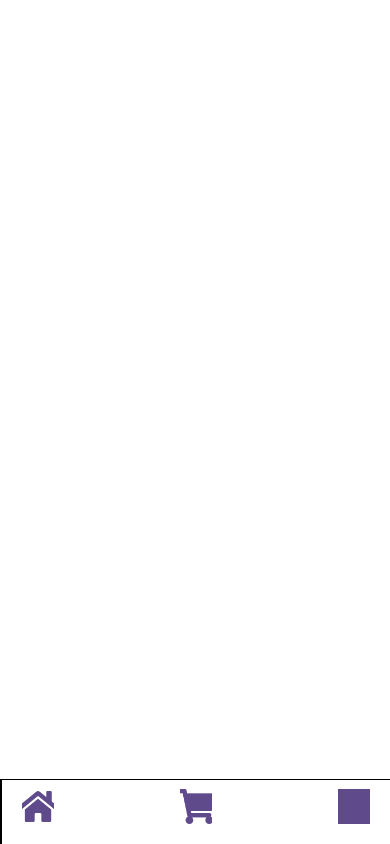
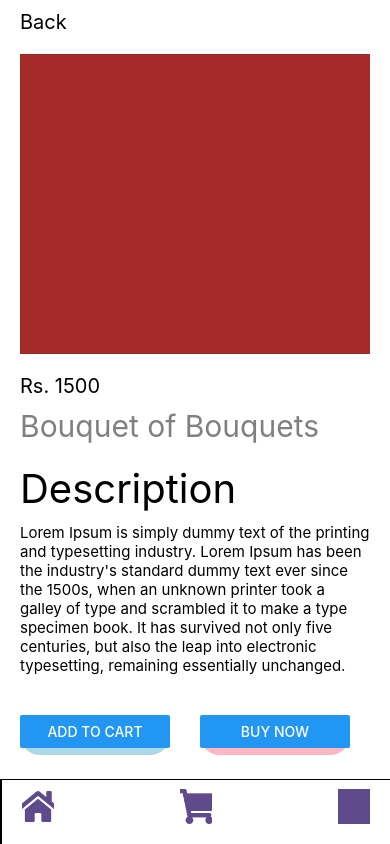
Before and after one commit to chanakaSubasinghe/Gift_Flora-React-Native, a React Native app: screen / in a window 390 px wide. Built offline with nearby package versions, Linux system fonts and the light colour scheme; grey boxes are pictures that could not be loaded.

Commit message:
add viewitem screen

```diff
--- a/App.js
+++ b/App.js
@@ -7,6 +7,7 @@ import ForgotPasswordScreen from './src/screens/member2/ForgotPasswordScreen';
 import LoginScreen from './src/screens/member2/LoginScreen';
 import RegisterScreen from './src/screens/member2/RegisterScreen';
 import HomeScreen from './src/screens/member3/HomeScreen';
+import ViewItemScreen from './src/screens/member3/ViewItemScreen';
 
 // importing components
 export default function App() {
@@ -15,8 +16,6 @@ export default function App() {
       <SafeAreaView style={styles.safeAreaView} />
 
       {/* --- Member 1 ---  */}
-
-      {/* <HomeScreen /> */}
 
 
       {/* --- Member 2 --- */}
@@ -28,7 +27,8 @@ export default function App() {
 
 
       {/* --- Member 3 --- */}
-
+      {/* <HomeScreen /> */}
+      <ViewItemScreen />
 
       {/* --- Member 4 --- */}
 
--- /dev/null
+++ b/src/screens/member3/ViewItemScreen.js
@@ -0,0 +1,41 @@
+import React from 'react';
+import { StyleSheet, Text, View, Platform, Button } from 'react-native';
+
+export default function ViewItemScreen() {
+    return (
+        <View style={{ marginHorizontal: 20, top: Platform.OS === 'android' && StatusBar.currentHeight }}>
+
+            <Text style={{ fontSize: 20, marginTop: 10 }}>Back</Text>
+
+            <View style={{ height: 300, backgroundColor: 'brown', marginTop: 20 }}></View>
+
+            <Text style={{ fontSize: 20, marginTop: 20 }}>Rs. 1500</Text>
+
+            <Text style={{ fontSize: 30, marginTop: 10, color: 'gray' }}>Bouquet of Bouquets</Text>
+
+            <Text style={{ fontSize: 40, marginTop: 20 }}>Description</Text>
+
+            <Text style={{ marginTop: 10, fontSize: 15 }}>Lorem Ipsum is simply dummy text of
+            the printing and typesetting industry.
+            Lorem Ipsum has been the industry's standard
+            dummy text ever since the 1500s, when an unknown
+            printer took a galley of type and scrambled it
+            to make a type specimen book. It has survived not
+            only five centuries, but also the leap into electronic
+            typesetting, remaining essentially unchanged.
+             </Text>
+
+            <View style={{ flexDirection: 'row', marginTop: 40 }}>
+                <View style={{ height: 40, width: 150, backgroundColor: 'lightblue', borderRadius: 20 }}>
+                    <Button title="Add to Cart" onPress={() => console.log('reset')} />
+                </View>
+
+                <View style={{ height: 40, width: 150, backgroundColor: 'lightpink', position: 'absolute', right: 20, borderRadius: 20 }}>
+                    <Button title="Buy Now" onPress={() => console.log('reset')} />
+                </View>
+            </View>
+        </View>
+    );
+}
+
+const styles = StyleSheet.create({});
```
